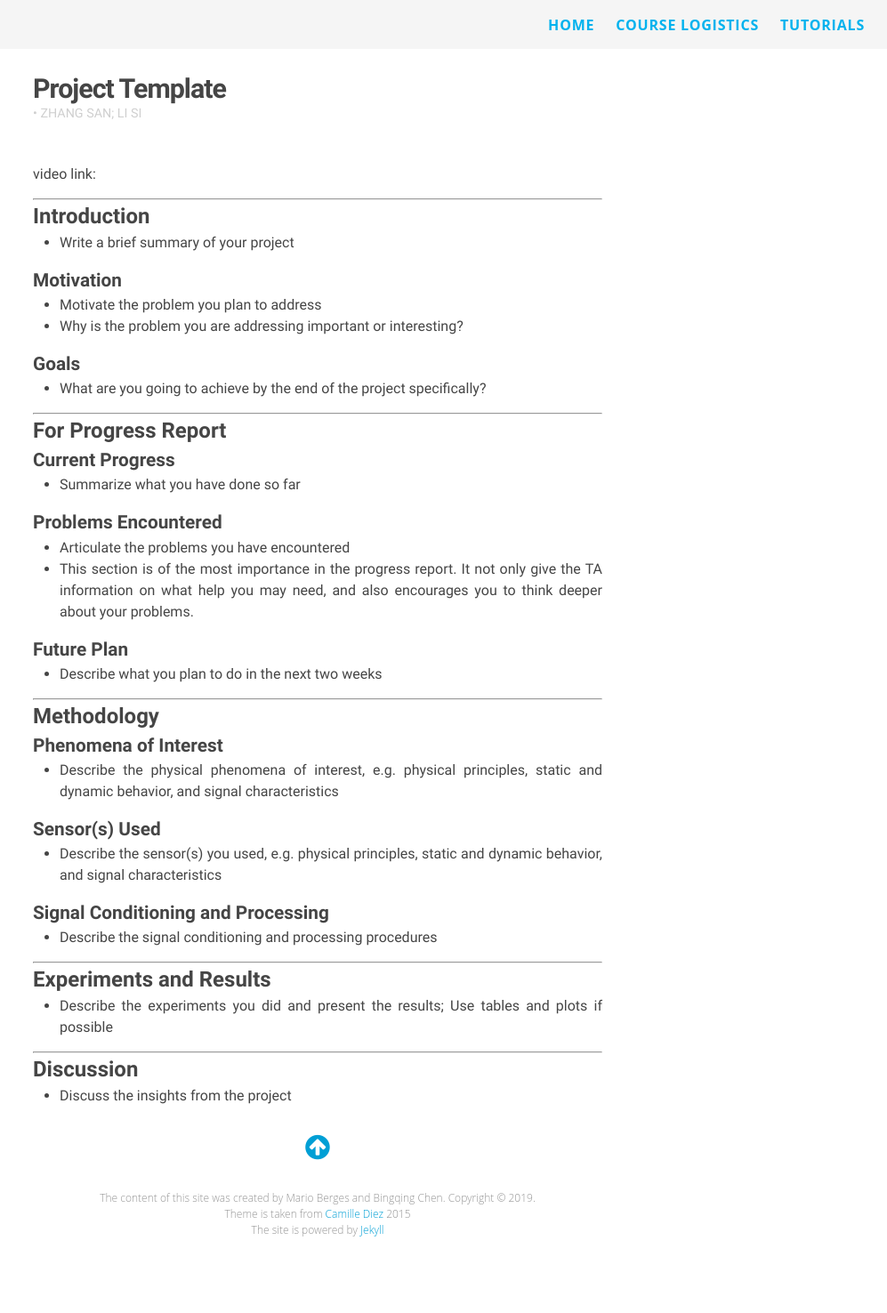
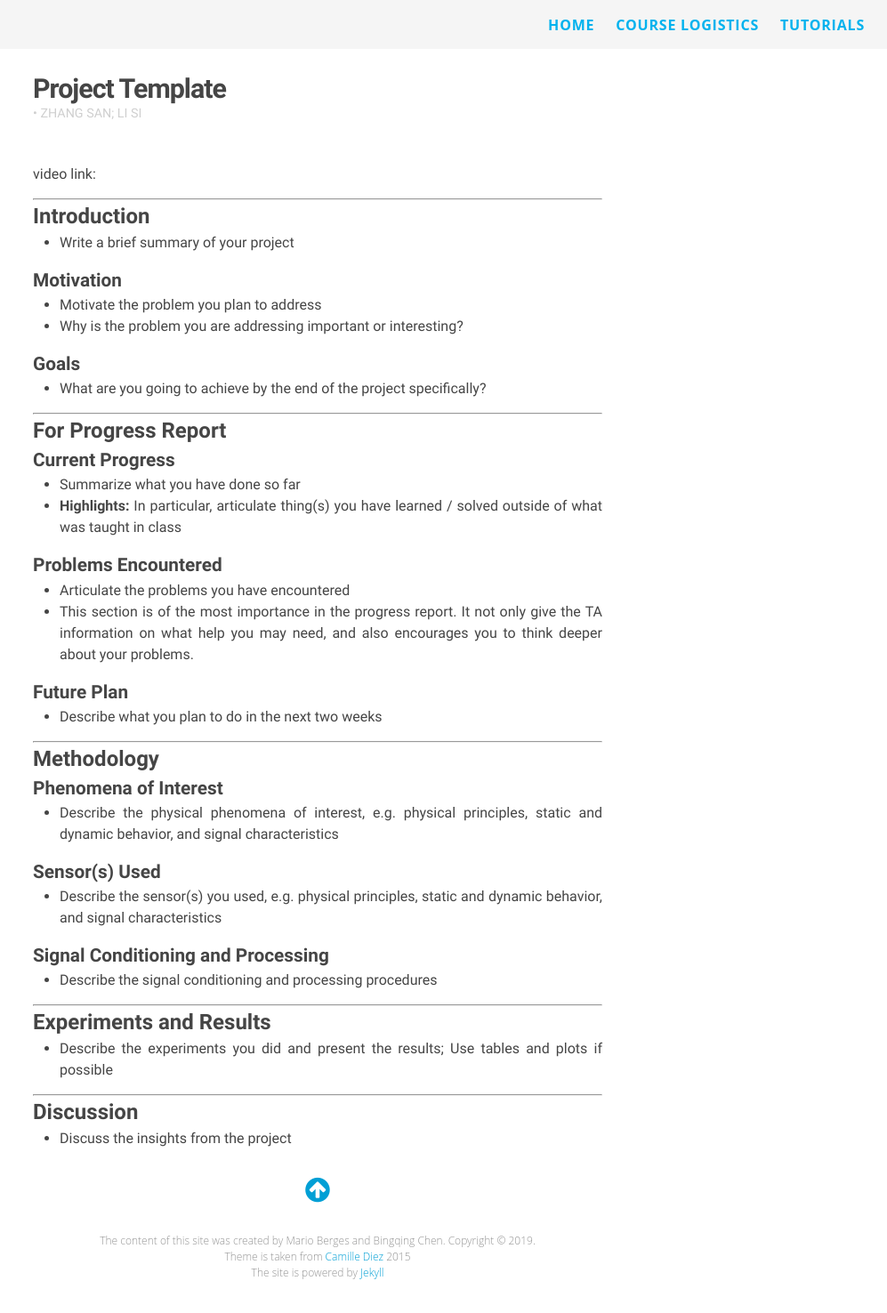
Before and after one commit to INFERLab/12740, a Jekyll site: the page built from _posts/2019-05-05-Template.md, in a window 1280 px wide. Shown: the whole page at 89% size, without its empty margins (283-1280 px from the left). Built offline with Jekyll 4.4.1, drawn with Linux system fonts in a browser that asks for light colours; nearby versions of some CDN libraries; library files that are not in the unit come from our copies; before the commit the page ends 1428 px from its top, so only the background shows below that.

Commit message:
Ask from lessonslearned in Project template

```diff
--- a/_posts/2019-05-05-Template.md
+++ b/_posts/2019-05-05-Template.md
@@ -22,6 +22,7 @@ video link:
 ## For Progress Report
 ### Current Progress
 - Summarize what you have done so far
+- **Highlights:** In particular, articulate thing(s) you have learned / solved outside of what was taught in class
 
 ### Problems Encountered
 - Articulate the problems you have encountered
```
